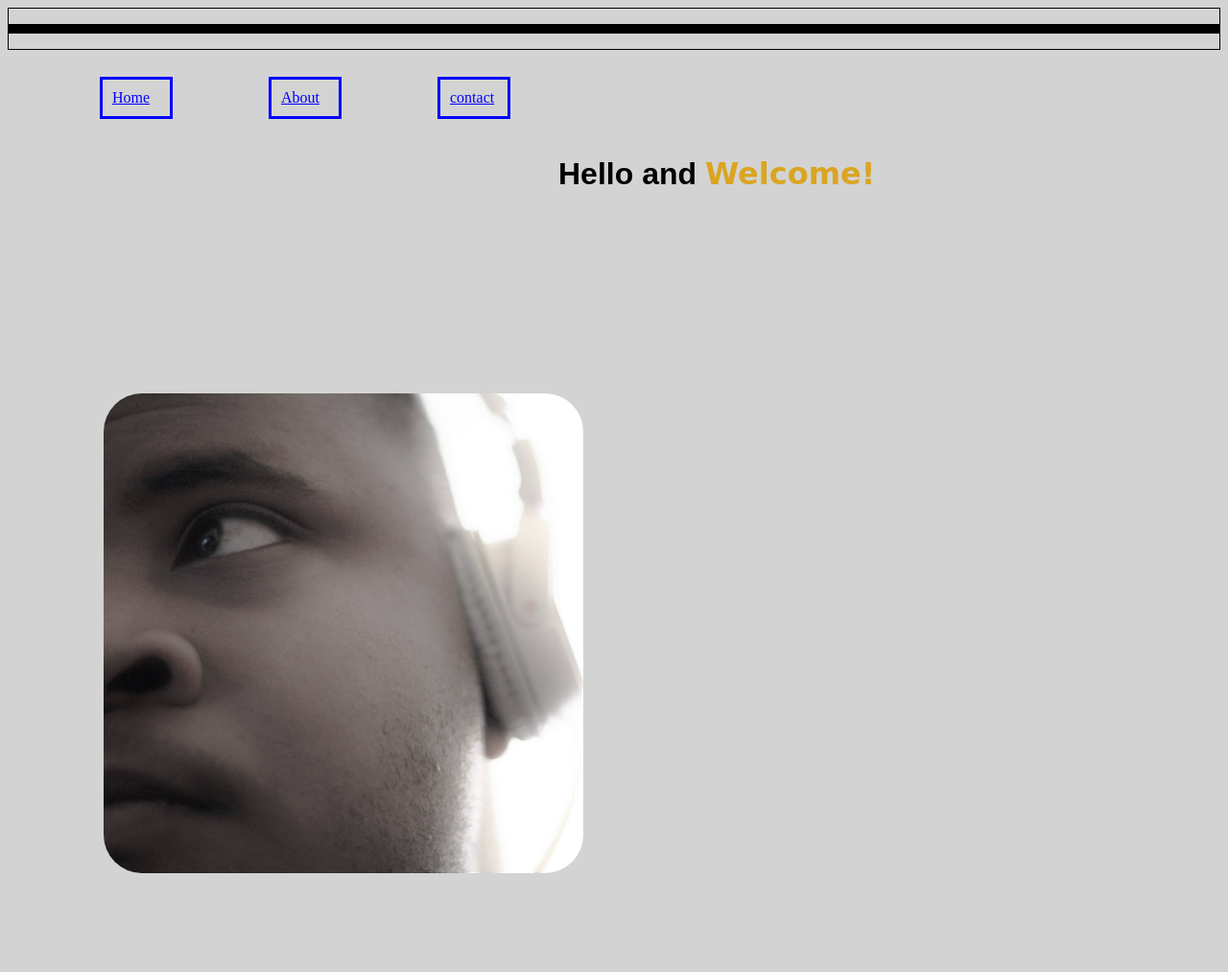
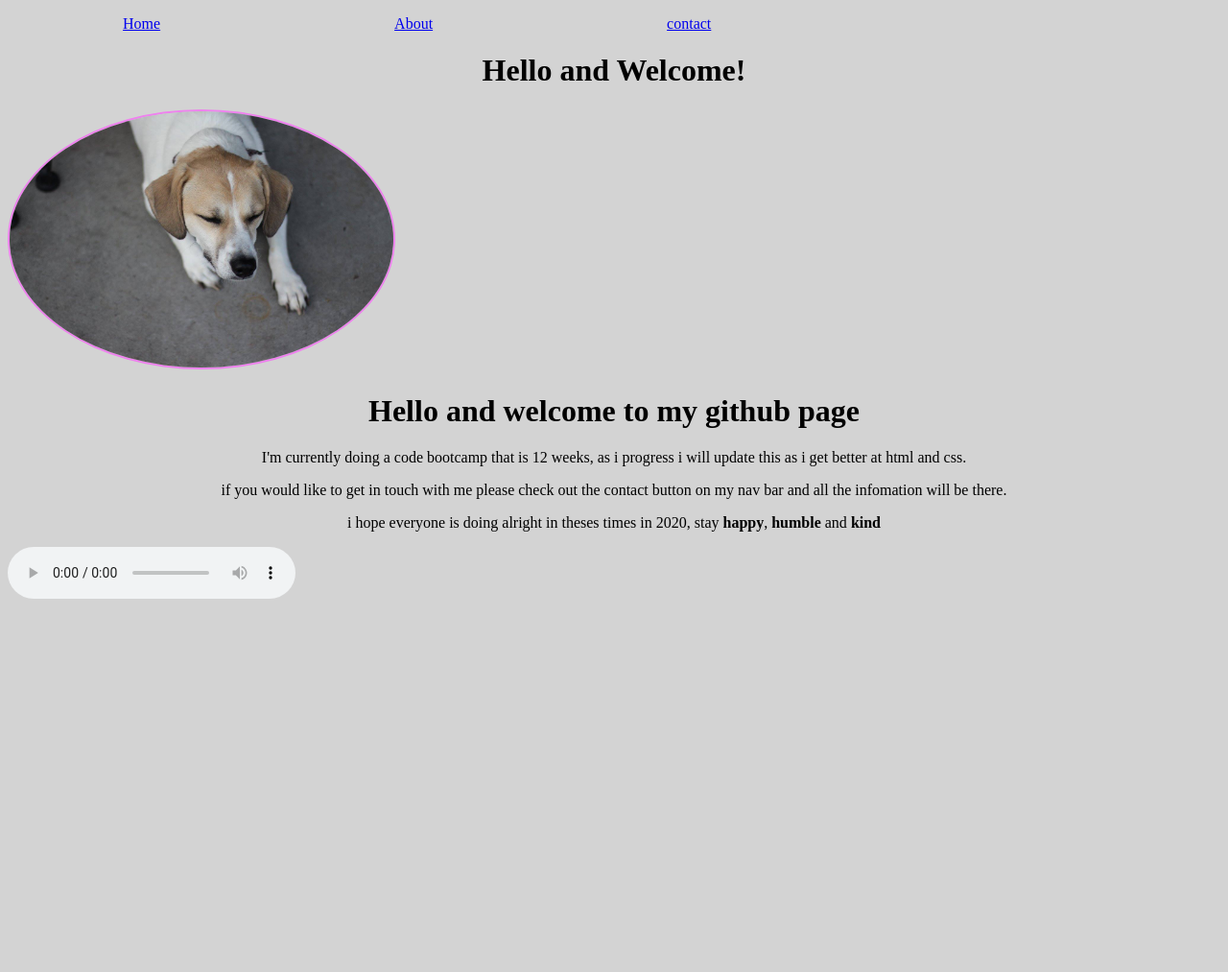
Before and after one commit to ezrathedev/ezrathedev.github.io, a plain HTML site: page index.html in a window 1280 px wide. Shown: the top 1013 px of the page at 96% size. After the commit the page ends 800 px from the top, so only its background shows below. Drawn offline with Linux system fonts and the light colour scheme.

Commit message:
making changes

```diff
--- a/index.html
+++ b/index.html
@@ -13,26 +13,25 @@
 <body>
 
     <header>
-        <nav>
 
-            <ul>
-                <li><a href="index.html" target="">Home</a></li>
-                <li><a href="about.html" target="">About</a></li>
-                <li><a href="contact.html" target="">contact</a></li>
-                </ul>
+
+        <ul>
+            <li><a href="index.html" target="">Home</a></li>
+            <li><a href="about.html" target="">About</a></li>
+            <li><a href="contact.html" target="">contact</a></li>
+            </ul>
                 <!--put a logo here for the right cornner with a class-->
-            </nav>
     </header>
 
-    <h1 id='special'>Hello and <span id='font'>Welcome!</span></h1>
-    <img id="style" src="/13701255_10209221997521982_6691709738975026642_o.jpg" alt="it_me">
+    <h1>Hello and Welcome!</h1>
+    <img id="style" src="/3068c2283177d6284c285daa1434b88c.jpg" alt="it_me">
 
 
 <h1 style="text-align: center;">Hello and welcome to my github page</h1>
 <aside>
 <p>I'm currently doing a code bootcamp that is 12 weeks, as i progress i will update this as i get better at html and css.</p>
 <p>if you would like to get in touch with me please check out the contact button on my nav bar and all the infomation will be there.</p>
-<p>i hope everyone is doing alright in theses times in 2020, stay happy humble and <b>kind</b</p>
+<p>i hope everyone is doing alright in theses times in 2020, stay <b>happy</b>, <b>humble</b> and <b>kind</b</p>
 </aside>
 <audio controls>
     <source src="Egzod & EMM - Don't Surrender [NCS Release].mp3" type='audio/mpeg'> <!--Song: Egzod & EMM - Don't Surrender [NCS Release]
--- a/style.css
+++ b/style.css
@@ -1,52 +1,47 @@
-#style {
-  padding: 100px;
-   width:500px;
-   height: 500px;
-   border:hidden black 5px;
-   border-radius: 20%;
-   position:;
+header {
+background-color: lightpurple;
+padding: 0%;
+margin: auto;
+
+}
+ heading {
+  background-color: darkgray;
+  opacity: 50%;
+
+}
+body {
+background-color: lightgray;
+}
+footer {
 
 }
 ul {
-  list-style: none;
-  border: solid black 5px;
+  width: 50px
+  margin:0;
+  padding:0;
+
 
 }
-#font {
-  font-family: 'Amatic SC', cursive;
-  color: goldenrod;
-  font-weight: bolder;
+img{
+  max-width: 400px;
+  margin: auto;
+  border: solid 2px violet;
+  border-radius: 50%;
+  background-position: center;
 }
-body {
-  background-color: lightgray;
-}
+li {
+  display: inline;
+  padding: 20px;
+  margin: 100px;
 
-#special {
-  font-family: sans-serif
-}
-a , li :hover {
-  float: left;
-
-  padding: 50px;
-
-  color: blue;
-}
-a {
-  border: solid;
-  padding: 10px;
-  width:50px;
-  margin: 50px;
-  color:blue
-}
-h1 {
-  padding: 10px;
-  margin: 100px;
-}
-header {
-  border: solid black 1px;
 
 }
-aside {
+a:hover {
+  color: lightgray;
+  border: 1px solid;
+  border-style: hidden ;
+  background-color: aliceblue;
+}
+h1 , p {
   text-align: center;
-  border-style: solid;
 }
```
Also changed, not shown: about.html (+2 -3 lines), 3068c2283177d6284c285daa1434b88c.jpg (added), 1 other file.
